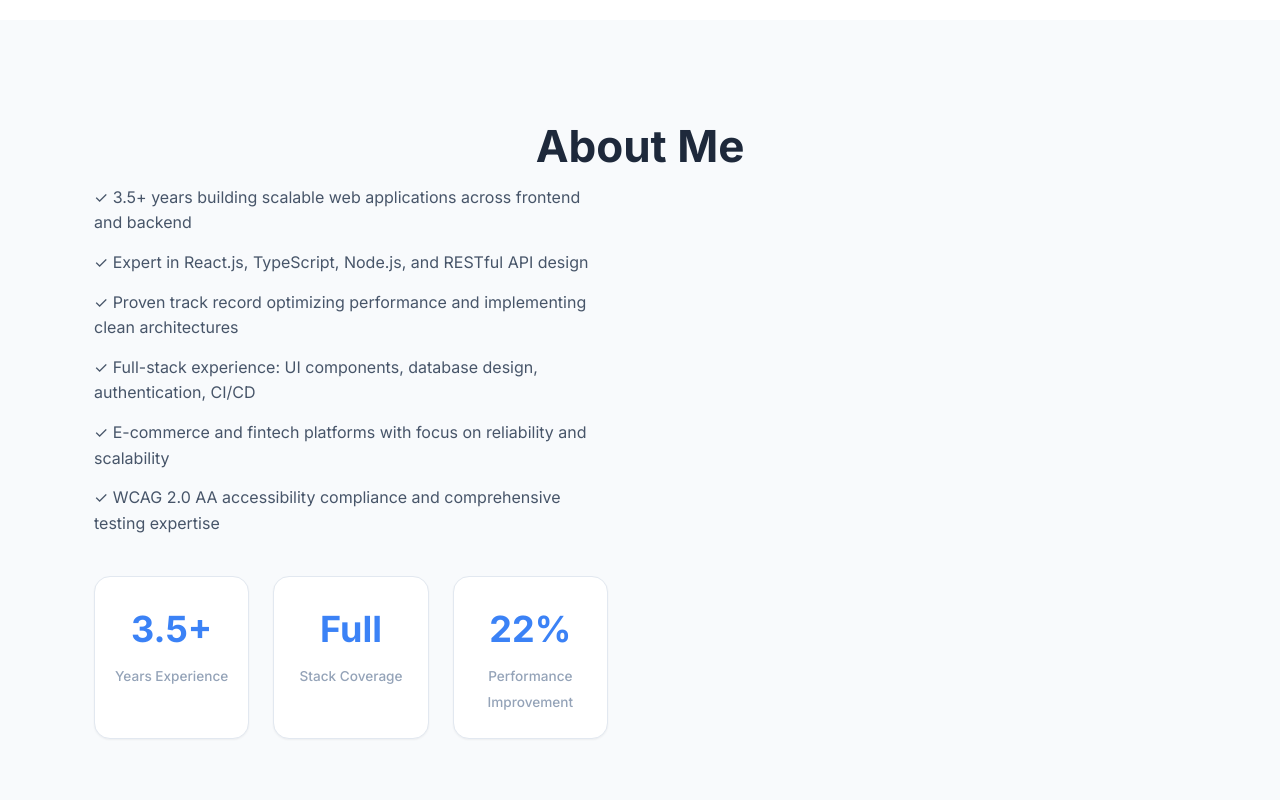
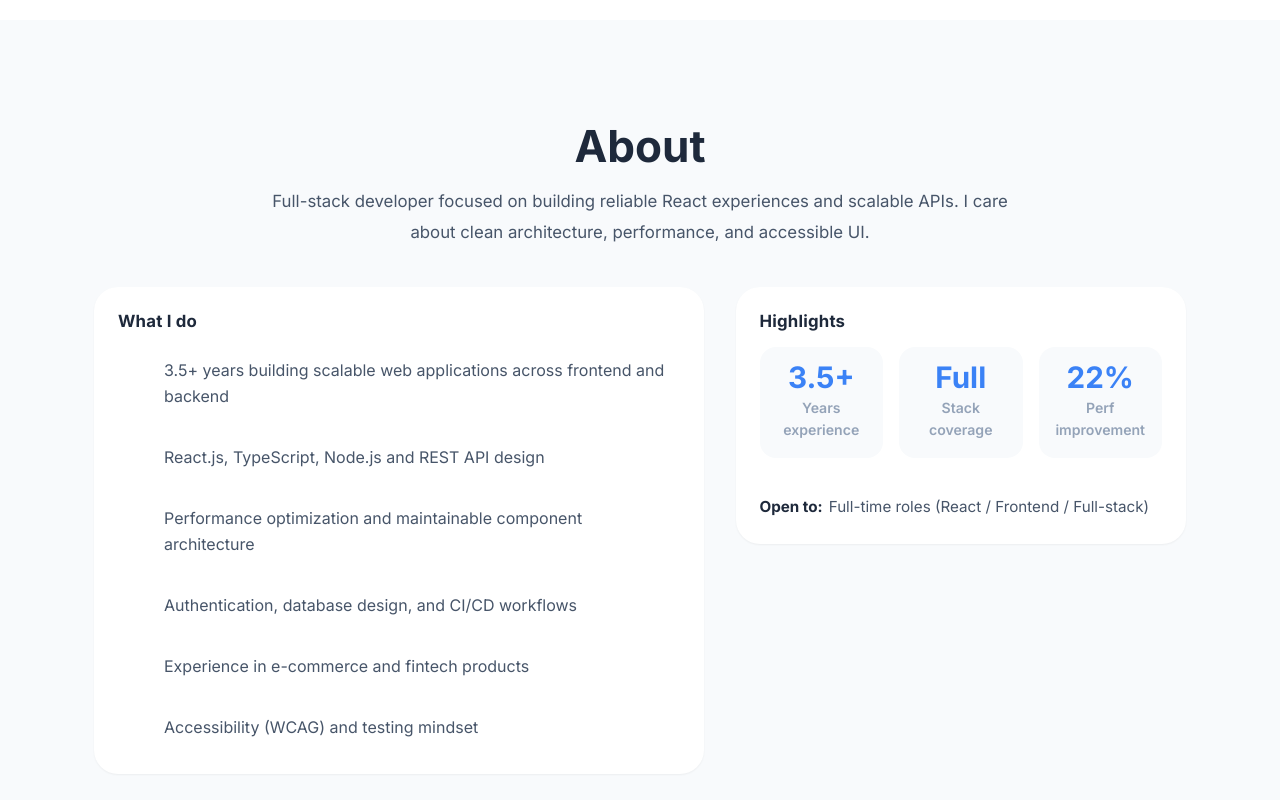
Before and after one commit to DaveNrupal/my-portfolio, a React (Vite) app: page / in a window 1280 px wide. Shown: the part 780-1580 px from the top of the page. Built offline with nearby package versions, Linux system fonts and the light colour scheme.

Commit message:
Update About Section

```diff
--- a/src/App.css
+++ b/src/App.css
@@ -221,6 +221,18 @@ main {
 ========================= */
 @media (max-width: 992px) {
   .hero {
+    grid-template-columns: 1fr 380px;
+    column-gap: 1.75rem;
+  }
+
+  .hero-blend-avatar {
+    width: 380px;
+    transform: translateY(-6px) scale(1.22);
+  }
+}
+
+@media (max-width: 768px) {
+  .hero {
     grid-template-columns: 1fr;
     text-align: center;
   }
@@ -234,182 +246,243 @@ main {
     width: 360px;
     transform: none;      /* keep clean on mobile */
   }
-
-  .hero-content {
-    max-width: 640px;
-  }
-}
-
-@media (max-width: 768px) {
-  .hero {
-    grid-template-columns: 1fr;
-    text-align: center;
-    align-items: start;
-  }
-
-  .hero-content {
-    padding-top: 0;
-    margin: 0 auto;
-  }
-
-  .hero-description {
-    margin-left: auto;
-    margin-right: auto;
-  }
-
-  .hero-tags {
-    justify-content: center;
-  }
-
-  .hero-buttons {
-    justify-content: center;
-  }
-
-  .hero-location {
-    justify-content: center;
-  }
-
-  .hero-visual {
-    justify-content: center;
-    margin-top: 2.25rem;
-    padding-top: 0;
-  }
-
-  .hero-blend-avatar {
-    width: min(380px, 100%);
-    transform: none;
-  }
 }
 
 @media (max-width: 480px) {
-  .hero-buttons {
-    flex-direction: column;
-    align-items: stretch;
-  }
-
-  .hero-buttons .btn {
-    width: 100%;
-    text-align: center;
-  }
-
   .hero-blend-avatar {
     width: 290px;
   }
 }
 
-
 /* ============================================
    ABOUT SECTION
    ============================================ */
-
 .about {
   padding: var(--section-padding);
   background: var(--bg-secondary);
 }
 
+/* Header */
+.about-header {
+  max-width: 760px;
+  margin: 0 auto 2.5rem;   /* centers container */
+  text-align: center;
+}
+
+.about-lead {
+  margin-top: 0.85rem;
+  font-size: 1.05rem;
+  line-height: 1.8;
+  color: var(--text-secondary);
+}
+
+/* Layout */
 .about-content {
   display: grid;
-  grid-template-columns: 1fr 1fr;
-  gap: 4rem;
+  grid-template-columns: 1.15fr 0.85fr;
+  gap: 2rem;
   align-items: start;
 }
 
-.about-text p {
-  margin-bottom: 1.25rem;
-  font-size: 1.05rem;
+/* Shared card */
+.about-card {
+  background: var(--bg-primary);
+  border: 1px solid var(--border-color);
+  border-radius: var(--radius-xl);
+  padding: 24px;
+  box-shadow: var(--shadow-sm);
 }
 
-.about-bullets {
-  display: flex;
-  flex-direction: column;
-  gap: 0.875rem;
+.about-card-title {
+  font-size: 1.05rem;
+  font-weight: 800;
+  color: var(--text-primary);
+  letter-spacing: 0.2px;
+  margin-bottom: 1rem;
 }
 
-.about-bullets p {
+/* ---------- Interactive checklist ---------- */
+
+.about-list {
+  list-style: none;
   margin: 0;
+  padding: 0;
+  display: grid;
+  gap: 0.9rem;
+}
+
+.about-list li {
+  display: flex;
+  align-items: flex-start;
+  gap: 14px;
+
+  padding: 10px 12px;
+  border-radius: var(--radius-md);
+
+  cursor: default;
+  transition: background 160ms ease;
+}
+
+/* subtle hover background */
+.about-list li:hover {
+  background: var(--bg-secondary);
+}
+
+/* checkbox box */
+.about-checkbox {
+  width: 20px;
+  height: 20px;
+  flex-shrink: 0;
+
+  border-radius: 6px;
+  border: 1.5px solid var(--border-color);
+  background: var(--bg-primary);
+
+  display: grid;
+  place-items: center;
+
+  transition:
+    background 160ms ease,
+    border-color 160ms ease,
+    transform 160ms ease;
+}
+
+/* checkmark (hidden by default) */
+.about-checkbox::after {
+  content: "✓";
+  font-size: 0.85rem;
+  font-weight: 900;
+  color: white;
+
+  opacity: 0;
+  transform: scale(0.6);
+  transition: opacity 140ms ease, transform 140ms ease;
+}
+
+/* HOVER = CHECKED */
+.about-list li:hover .about-checkbox {
+  background: var(--primary-color);
+  border-color: var(--primary-color);
+  transform: translateY(-1px);
+}
+
+.about-list li:hover .about-checkbox::after {
+  opacity: 1;
+  transform: scale(1);
+}
+
+.about-list li:hover .about-item-text {
+  color: var(--text-primary);
+}
+
+/* text */
+.about-item-text {
   font-size: 1rem;
   color: var(--text-secondary);
-  line-height: 1.6;
+  line-height: 1.65;
 }
 
-.about-text strong {
-  color: var(--primary-color);
-  font-weight: 600;
+/* keyboard accessibility */
+.about-list li:focus-within {
+  background: var(--bg-secondary);
 }
 
+.about-list li:focus-within .about-checkbox {
+  background: var(--primary-color);
+  border-color: var(--primary-color);
+}
+
+.about-list li:focus-within .about-checkbox::after {
+  opacity: 1;
+  transform: scale(1);
+}
+
+/* Highlights */
 .about-highlights {
   display: grid;
   grid-template-columns: repeat(3, 1fr);
-  gap: 1.5rem;
-  margin-top: 2.5rem;
+  gap: 1rem;
+  margin-top: 0.25rem;
 }
 
 .highlight {
+  border: 1px solid var(--border-color);
+  border-radius: var(--radius-lg);
+  background: var(--bg-secondary);
+  padding: 16px 12px;
   text-align: center;
-  padding: 1.5rem 1rem;
-  background: var(--bg-primary);
-  border-radius: var(--radius-lg);
-  box-shadow: var(--shadow-sm);
-  border: 1px solid #e2e8f0;
+  min-height: 92px; /* keeps them even */
+  display: flex;
+  flex-direction: column;
+  justify-content: center;
+  transition: transform 180ms ease, box-shadow 180ms ease;
+}
+
+.highlight:hover {
+  transform: translateY(-2px);
+  box-shadow: var(--shadow-md);
 }
 
 .highlight-number {
   display: block;
-  font-size: 2.25rem;
-  font-weight: 800;
+  font-size: 1.85rem;
+  font-weight: 900;
   color: var(--primary-color);
   margin-bottom: 0.25rem;
+  line-height: 1;
 }
 
 .highlight-text {
-  font-size: 0.85rem;
+  font-size: 0.88rem;
   color: var(--text-muted);
-  font-weight: 500;
+  font-weight: 600;
 }
 
-.about-education h3 {
-  font-size: 1.5rem;
-  margin-bottom: 1.5rem;
-  color: var(--text-primary);
+/* Optional note */
+.about-note {
+  margin-top: 1.25rem;
+  padding-top: 1.1rem;
+  border-top: 1px solid var(--border-color);
+  color: var(--text-secondary);
+  font-size: 0.95rem;
+  line-height: 1.6;
 }
 
-.education-item {
-  background: var(--bg-primary);
-  padding: 1.5rem;
-  border-radius: var(--radius-lg);
-  margin-bottom: 1rem;
-  border: 1px solid #e2e8f0;
-  box-shadow: var(--shadow-sm);
-  transition: all var(--transition-normal);
+.about-note-label {
+  color: var(--text-primary);
+  font-weight: 700;
+  margin-right: 6px;
 }
 
-.education-item:hover {
-  box-shadow: var(--shadow-md);
-  border-color: var(--primary-light);
+/* -------- Responsive -------- */
+@media (max-width: 992px) {
+  .about-content {
+    grid-template-columns: 1fr;
+  }
+
+  .about-header {
+    margin-bottom: 2rem;
+  }
+
+  .about-highlights {
+    grid-template-columns: repeat(3, 1fr);
+  }
 }
 
-.education-item h4 {
-  font-size: 1.1rem;
-  margin-bottom: 0.25rem;
-  color: var(--text-primary);
+@media (max-width: 768px) {
+  .about-highlights {
+    grid-template-columns: 1fr;
+  }
+
+  .highlight {
+    min-height: auto;
+  }
+
+  .about-card {
+    padding: 20px;
+  }
 }
 
-.education-item .school {
-  color: var(--primary-color);
-  font-weight: 600;
-  margin-bottom: 0.25rem;
-}
-
-.education-item .period {
-  color: var(--text-muted);
-  font-size: 0.9rem;
-  margin-bottom: 0.25rem;
-}
-
-.education-item .course {
-  color: var(--text-secondary);
-  font-size: 0.9rem;
-}
 
 /* ============================================
    SKILLS SECTION
--- a/src/components/About.jsx
+++ b/src/components/About.jsx
@@ -2,36 +2,95 @@ function About() {
   return (
     <section id="about" className="about">
       <div className="section-container">
-        <h2 className="section-title">About Me</h2>
+        <div className="about-header">
+          <h2 className="section-title">About</h2>
+          <p className="about-lead">
+            Full-stack developer focused on building reliable React experiences
+            and scalable APIs. I care about clean architecture, performance, and
+            accessible UI.
+          </p>
+        </div>
+
         <div className="about-content">
-          <div className="about-text">
-            <div className="about-bullets">
-              <p>✓ 3.5+ years building scalable web applications across frontend and backend</p>
-              <p>✓ Expert in React.js, TypeScript, Node.js, and RESTful API design</p>
-              <p>✓ Proven track record optimizing performance and implementing clean architectures</p>
-              <p>✓ Full-stack experience: UI components, database design, authentication, CI/CD</p>
-              <p>✓ E-commerce and fintech platforms with focus on reliability and scalability</p>
-              <p>✓ WCAG 2.0 AA accessibility compliance and comprehensive testing expertise</p>
-            </div>
+          {/* Left: checklist */}
+          <div className="about-card">
+            <h3 className="about-card-title">What I do</h3>
+
+            <ul className="about-list">
+              <li>
+                <span className="about-checkbox" aria-hidden="true"></span>
+                <span className="about-item-text">
+                  3.5+ years building scalable web applications across frontend
+                  and backend
+                </span>
+              </li>
+
+              <li>
+                <span className="about-checkbox" aria-hidden="true"></span>
+                <span className="about-item-text">
+                  React.js, TypeScript, Node.js and REST API design
+                </span>
+              </li>
+
+              <li>
+                <span className="about-checkbox" aria-hidden="true"></span>
+                <span className="about-item-text">
+                  Performance optimization and maintainable component
+                  architecture
+                </span>
+              </li>
+
+              <li>
+                <span className="about-checkbox" aria-hidden="true"></span>
+                <span className="about-item-text">
+                  Authentication, database design, and CI/CD workflows
+                </span>
+              </li>
+
+              <li>
+                <span className="about-checkbox" aria-hidden="true"></span>
+                <span className="about-item-text">
+                  Experience in e-commerce and fintech products
+                </span>
+              </li>
+
+              <li>
+                <span className="about-checkbox" aria-hidden="true"></span>
+                <span className="about-item-text">
+                  Accessibility (WCAG) and testing mindset
+                </span>
+              </li>
+            </ul>
+          </div>
+
+          {/* Right: metrics */}
+          <div className="about-card about-metrics">
+            <h3 className="about-card-title">Highlights</h3>
+
             <div className="about-highlights">
               <div className="highlight">
                 <span className="highlight-number">3.5+</span>
-                <span className="highlight-text">Years Experience</span>
+                <span className="highlight-text">Years experience</span>
               </div>
               <div className="highlight">
                 <span className="highlight-number">Full</span>
-                <span className="highlight-text">Stack Coverage</span>
+                <span className="highlight-text">Stack coverage</span>
               </div>
               <div className="highlight">
                 <span className="highlight-number">22%</span>
-                <span className="highlight-text">Performance Improvement</span>
+                <span className="highlight-text">Perf improvement</span>
               </div>
+            </div>
+
+            <div className="about-note">
+              <span className="about-note-label">Open to:</span>
+              Full-time roles (React / Frontend / Full-stack)
             </div>
           </div>
         </div>
       </div>
     </section>
-  )
+  );
 }
 
-export default About
+export default About;
```
